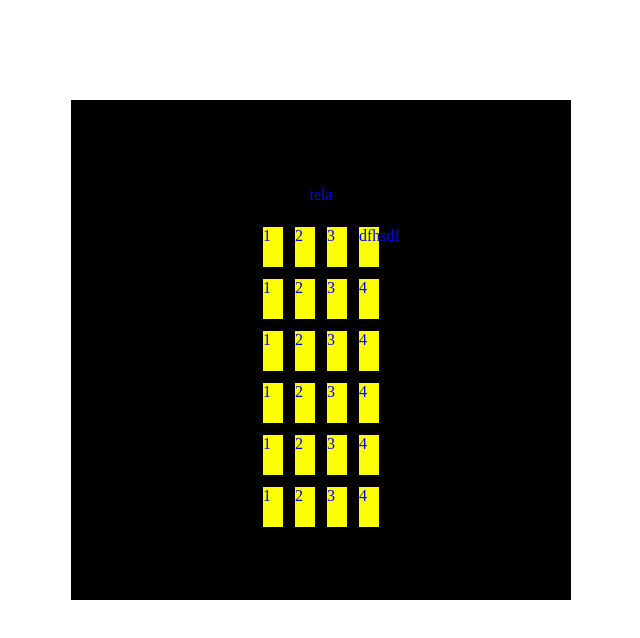
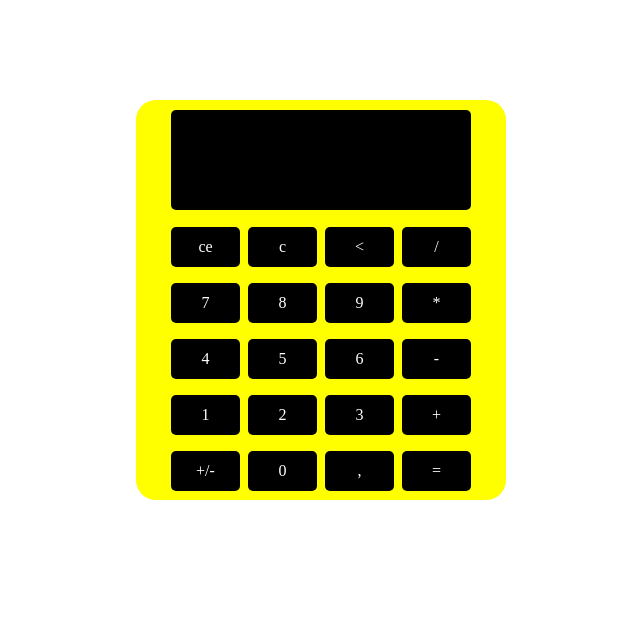
Before and after one commit to Jottapro/calculadora, a plain HTML site: page index.html in a window 1280 px wide. Shown: the whole page, without its empty margins (319-959 px from the left). Drawn offline with Linux system fonts and the light colour scheme.

Commit message:
calculadora finalizada.txt

```diff
--- a/index.html
+++ b/index.html
@@ -7,29 +7,52 @@
     <link rel="stylesheet" href="style.css">
     <title>calculadora</title>
 </head>
-<!--
-     <input type="button" class="1" value="1">
-        <input type="button" class="2" value="2">
-        <input type="button" class="3" value="3">
-        <input type="button" class="4" value="4">
-        <input type="button" class="5" value="5">
-        <input type="button" class="6" value="6">
-        <input type="button" class="7" value="7">
-        <input type="button" class="8" value="8">
-        <input type="button" class="9" value="9">
-        <input type="button" class="0" value="0">
-        <input type="button" class="+" value="+">
-        <input type="button" class="-" value="-">
-        <input type="button" class="*" value="*">
-        <input type="button" class="/" value="/">
-        <input type="button" class="." value=".">
-        <input type="button" class="C" value="C">
-        <input type="button" class="=" value="=">
--->
 <body>
-    <div class="quadrado-principal">
-        <div class="teste">tela</div>
-        <div class="teste">
+    <div class="calculadora">
+        <div class="tela"></div>
+        <div class="teclado">
+            <div class="button">
+                ce
+            </div>
+            <div class="button">
+               c
+            </div>
+            <div class="button">
+               <
+            </div>
+            <div class="button">
+                /
+            </div>
+        </div>
+        <div class="teclado">
+            <div class="button">
+                7
+            </div>
+            <div class="button">
+               8
+            </div>
+            <div class="button">
+               9
+            </div>
+            <div class="button">
+                *
+            </div>
+        </div>
+        <div class="teclado">
+            <div class="button">
+                4
+            </div>
+            <div class="button">
+               5
+            </div>
+            <div class="button">
+               6
+            </div>
+            <div class="button">
+                -
+            </div>
+        </div>
+        <div class="teclado">
             <div class="button">
                 1
             </div>
@@ -40,101 +63,24 @@
                3
             </div>
             <div class="button">
-                dfhsdf
+                +
             </div>
         </div>
-        <div class="teste">
+        <div class="teclado">
             <div class="button">
-                1
+                +/-
             </div>
             <div class="button">
-               2
+               0
             </div>
             <div class="button">
-               3
+               ,
             </div>
             <div class="button">
-                4
+                =
             </div>
         </div>
-        <div class="teste">
-            <div class="button">
-                1
-            </div>
-            <div class="button">
-               2
-            </div>
-            <div class="button">
-               3
-            </div>
-            <div class="button">
-                4
-            </div>
-        </div>
-        <div class="teste">
-            <div class="button">
-                1
-            </div>
-            <div class="button">
-               2
-            </div>
-            <div class="button">
-               3
-            </div>
-            <div class="button">
-                4
-            </div>
-        </div>
-        <div class="teste">
-            <div class="button">
-                1
-            </div>
-            <div class="button">
-               2
-            </div>
-            <div class="button">
-               3
-            </div>
-            <div class="button">
-                4
-            </div>
-        </div>
-        <div class="teste">  <div class="button">
-            1
-        </div>
-        <div class="button">
-           2
-        </div>
-        <div class="button">
-           3
-        </div>
-        <div class="button">
-            4
-        </div></div>
+
     </div>
 </body>
 </html>
-
-
-
-
-<!--
-    <h1>calculadora</h1>
-     <div class="flex-container">
-    <div>1</div>
-    <div>2</div>
-    <div>3</div>
-    <div>4</div>
-    <div>5</div>
-    <div>6</div>
-    <div>7</div>
-    <div>8</div>
-    <div>9</div>
-    <div>0</div>
-    <div>+</div>
-    <div>-</div>
-    <div>*</div>
-    <div>/</div>
-    <div>,</div>
-    </div>
-   -->
--- a/style.css
+++ b/style.css
@@ -1,36 +1,62 @@
 body{
+
    display: flex;
    justify-content: center;
+
    margin-top: 100px;
-
-
 
 }
 
-.quadrado-principal{
+.calculadora{
 
-    background-color: black;
-    color: blue;
-    width: 500px;
-    height: 500px;
+    background-color: yellow;
+    color: white;
+
+    width: 370px;
+    height: 400px;
+
     display: flex;
     flex-direction: column;
     justify-content: center;
     align-items: center;
 
+    border-radius: 20px;
+
 }
-.teste{
+.teclado{
 
     width: 450px;
     height: 50px;
-    margin-top: 2px;
+
+    margin-top: 6px;
+
     display: flex;
     justify-content: center;
     align-items: center;
+
 }
 .button{
-    background-color: yellow;
-    width: 20px;
+    background-color:black;
+
+    width: 69px;
     height: 40px;
-    margin: 6px;
+
+    margin: 4px;
+    margin-top: 15px;
+
+    display: flex;
+    justify-content: center;
+    align-items: center;
+
+    border-radius: 5px;
+    cursor: pointer;
+
 }
+.tela{
+    background-color: black;
+
+    width: 300px;
+    height: 100px;
+
+    border-radius: 5px;
+}
```
